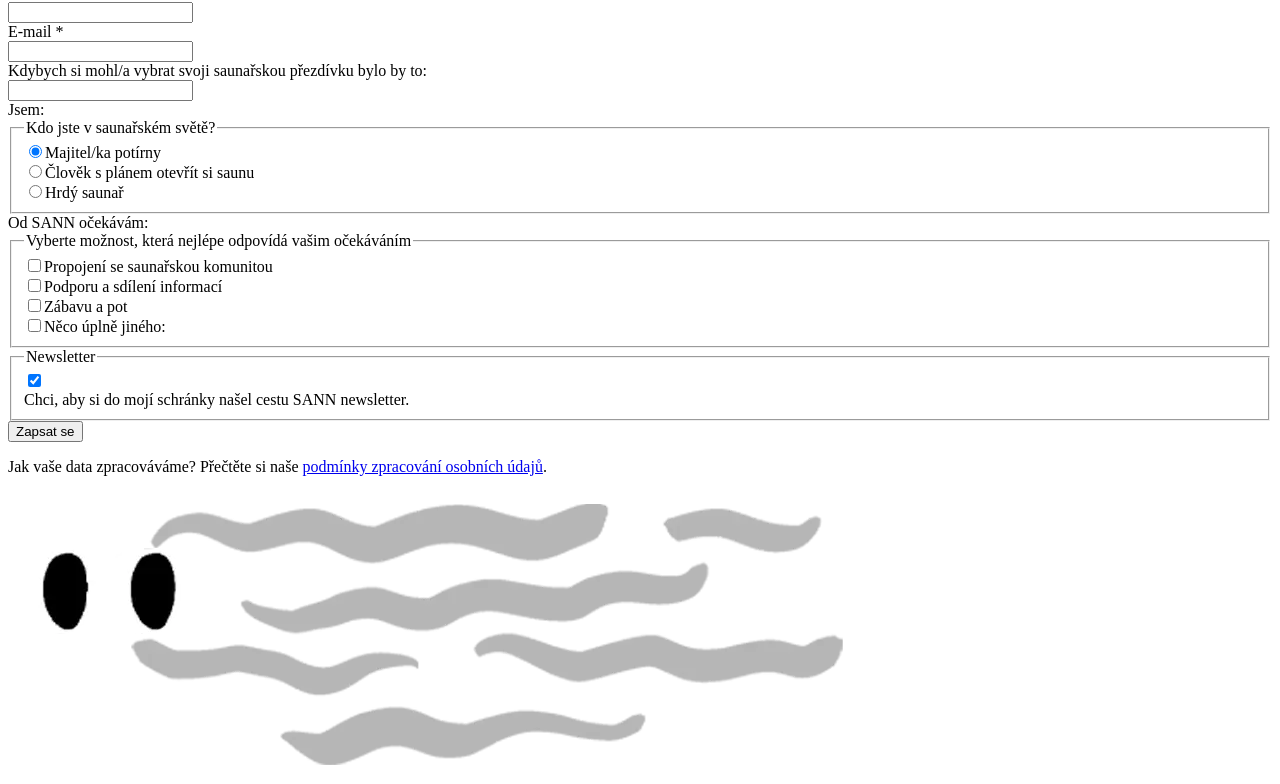
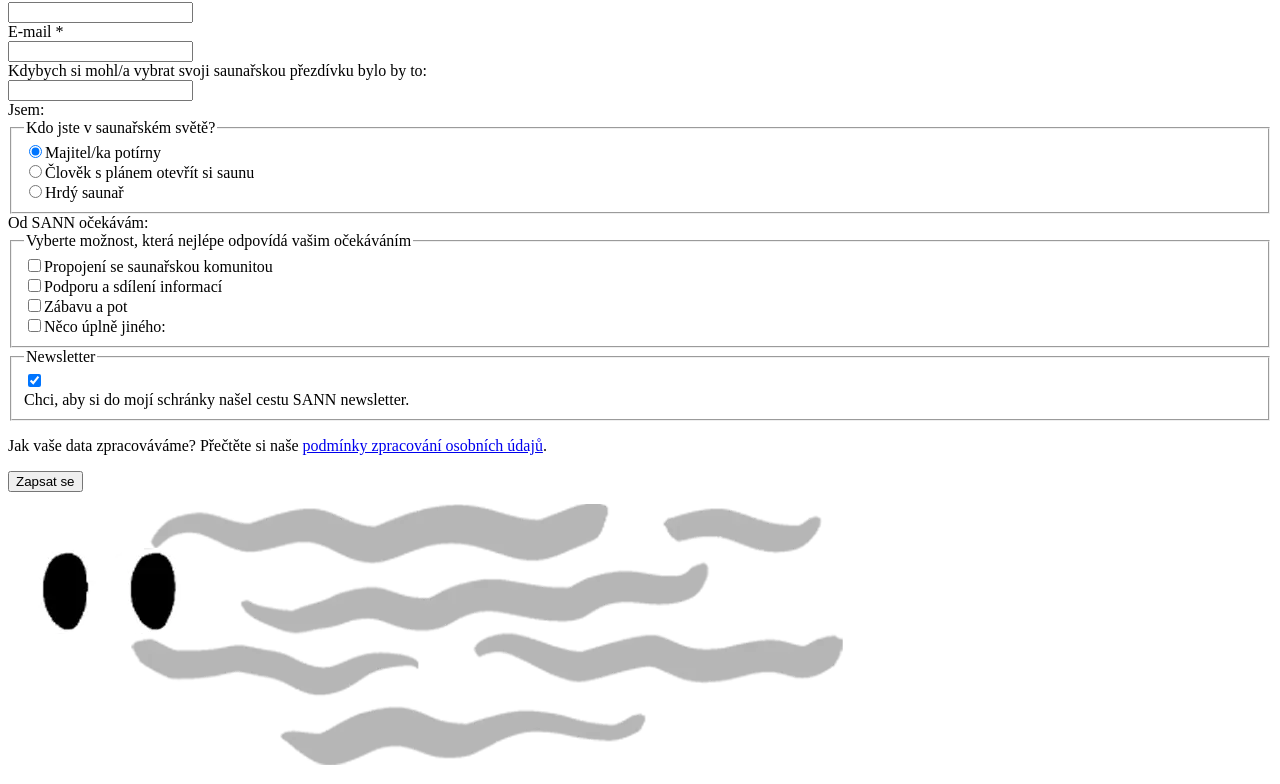
Before and after one commit to maceksimon/san, a Nuxt app: page / in a window 1280 px wide. Shown: the part 4261-5045 px from the top of the page. Built offline with nearby package versions, Linux system fonts and the light colour scheme.

Commit message:
font sizing and button styles

```diff
--- a/assets/css/main.css
+++ b/assets/css/main.css
@@ -4,7 +4,7 @@
 
 @layer components {
   .btn {
-    @apply inline-flex items-center justify-center rounded-md px-3.5 py-2.5 text-sm font-semibold focus-visible:outline focus-visible:outline-2 focus-visible:outline-offset-2
+    @apply inline-flex items-center justify-center rounded-md px-3.5 py-2.5 font-semibold focus-visible:outline focus-visible:outline-2 focus-visible:outline-offset-2
   }
   .btn-primary {
     @apply bg-amber-600 text-white hover:bg-amber-500 focus-visible:outline-amber-600
--- a/components/EventInvitation.vue
+++ b/components/EventInvitation.vue
@@ -3,9 +3,9 @@
     <div class="max-w-2xl text-3xl font-bold tracking-tight text-gray-900 sm:text-4xl my-10">
       <h2 class="inline sm:block">Přijď na SANN: Jak si postavit saunu</h2>
     </div>
-    <div class="grid lg:grid-cols-5 gap-8 sm:gap-12 lg:gap-16">
-      <div class="lg:col-span-3">
-        <div class="relative bg-teal-400 rounded-3xl p-4 sm:p-6 lg:p-8">
+    <div class="grid md:grid-cols-5 gap-8 sm:gap-12 md:gap-16">
+      <div class="md:col-span-3">
+        <div class="relative bg-teal-400 rounded-3xl p-4 py-6 sm:px-6 lg:py-8 lg:px-8">
           <div class="font-bold sm:text-lg space-y-2">
             <div class="flex flex-wrap gap-2">
               <dt>Termín:</dt><dd>18. - 21.&nbsp;července</dd>
@@ -32,10 +32,10 @@
           <NuxtImg src="/images/prosteradlo_transparent.webp" class="absolute top-4 -right-20 w-48" />
         </div>
       </div>
-      <div class="flex justify-center lg:col-span-2">
+      <div class="flex justify-center md:col-span-2">
         <div class="text-center">
-          <NuxtImg src="/images/sauna_transparent.webp" class="max-h-120" />
-          <NuxtLink to="workshop" class="btn btn-primary min-w-40">
+          <NuxtImg src="/images/sauna_transparent.webp" class="max-h-64 lg:max-h-96" />
+          <NuxtLink to="workshop" class="btn btn-primary min-w-24 mt-4">
             Víc
           </NuxtLink>
         </div>
--- a/components/FormCheckboxExpectations.vue
+++ b/components/FormCheckboxExpectations.vue
@@ -1,12 +1,12 @@
 <template>
   <div>
-    <label for="field-expectation" class="text-base font-semibold text-gray-900">Od SANN očekávám:</label>
+    <label for="field-expectation" class="text-lg font-semibold text-gray-900">Od SANN očekávám:</label>
     <fieldset id="field-expectation" class="mt-4">
       <legend class="sr-only">Vyberte možnost, která nejlépe odpovídá vašim očekáváním</legend>
       <div class="space-y-4">
         <div v-for="option in expecationOptions" :key="option.id" class="flex items-center">
           <input v-model="expectations" :id="option.id" name="expectation-options" type="checkbox" class="h-4 w-4 rounded border-gray-400 text-amber-600 focus:ring-amber-600" :value="option.id" />
-          <label :for="option.id" class="ml-3 block text-sm font-medium leading-6 text-gray-900">
+          <label :for="option.id" class="ml-3 block font-medium leading-6 text-gray-900">
             {{ option.title }}
           </label>
         </div>
--- a/components/FormCheckboxNewsletter.vue
+++ b/components/FormCheckboxNewsletter.vue
@@ -7,7 +7,7 @@
           <input id="comments" aria-describedby="comments-description" name="comments" type="checkbox" value="Ano"
             class="h-4 w-4 rounded border-gray-400 text-amber-600 focus:ring-amber-600" checked />
         </div>
-        <div class="ml-3 text-sm leading-6">
+        <div class="ml-3 leading-6">
           <label for="comments" class="font-medium text-gray-900">
             Chci, aby si do mojí schránky našel cestu SANN newsletter.
           </label>
--- a/components/FormNewsletter.vue
+++ b/components/FormNewsletter.vue
@@ -13,17 +13,21 @@
         <FormCheckboxExpectations />
         <FormCheckboxNewsletter />
         <!-- Signup -->
-        <div class="flex justify-end">
-          <button type="submit"
-            class="flex-none rounded-md bg-amber-600 px-3.5 py-2.5 font-semibold text-white shadow-sm hover:bg-amber-500 focus-visible:outline focus-visible:outline-2 focus-visible:outline-offset-2 focus-visible:outline-amber-600">Zapsat
-            se</button>
+        <div class="flex justify-between items-center gap-4">
+          <div>
+            <p class="mt-4 leading-6 text-gray-900">Jak vaše data zpracováváme? Přečtěte si naše <a href="#"
+                class="text-amber-600 hover:text-amber-500">podmínky zpracování osobních údajů</a>.</p>
+            <input type="hidden" name="form-name" value="Registrační formulář" />
+            <p hidden class="sr-only  ">
+              <label>Don’t fill this out: <input name="bot-field" /></label>
+            </p>
+          </div>
+          <div class="shrink-0">
+            <button type="submit" class="flex-none btn btn-primary">
+              Zapsat se
+            </button>
+          </div>
         </div>
-        <p class="mt-4 text-sm leading-6 text-gray-900">Jak vaše data zpracováváme? Přečtěte si naše <a href="#"
-            class="font-semibold text-amber-600 hover:text-amber-500">podmínky zpracování osobních údajů</a>.</p>
-        <input type="hidden" name="form-name" value="Registrační formulář" />
-        <p hidden class="sr-only  ">
-          <label>Don’t fill this out: <input name="bot-field" /></label>
-        </p>
       </div>
     </form>
     <img class="absolute hidden lg:block right-4 lg:top-[160px] w-52 h-auto pointer-events-none" src="/images/eyes.webp" alt="" aria-hidden="true" />
--- a/components/FormPersonalDetails.vue
+++ b/components/FormPersonalDetails.vue
@@ -1,6 +1,6 @@
 <template>
   <div>
-    <label for="fullName" class="block text-sm font-medium leading-6 text-gray-900">Celé jméno <span class="text-red-600">*</span></label>
+    <label for="fullName" class="block font-medium leading-6 text-gray-900">Celé jméno <span class="text-red-600">*</span></label>
     <div class="mt-2">
       <input type="text" name="full_name" id="fullName"
         class="block w-full rounded-md border-0 py-1.5 text-gray-900 shadow-sm ring-1 ring-inset ring-gray-400 placeholder:text-gray-400 focus:ring-2 focus:ring-inset focus:ring-amber-600 sm:text-sm sm:leading-6"
@@ -8,20 +8,20 @@
     </div>
   </div>
   <div>
-    <label for="city" class="block text-sm font-medium leading-6 text-gray-900">Město <span class="text-red-600">*</span></label>
+    <label for="city" class="block font-medium leading-6 text-gray-900">Město <span class="text-red-600">*</span></label>
     <div class="mt-2">
       <input type="text" name="city" id="city" class="block w-full rounded-md border-0 py-1.5 text-gray-900 shadow-sm ring-1 ring-inset ring-gray-400 placeholder:text-gray-400 focus:ring-2 focus:ring-inset focus:ring-amber-600 sm:text-sm sm:leading-6" autocomplete="city" required />
     </div>
   </div>
   <div>
-    <label for="email-address" class="block text-sm font-medium leading-6 text-gray-900">E-mail <span class="text-red-600">*</span></label>
+    <label for="email-address" class="block font-medium leading-6 text-gray-900">E-mail <span class="text-red-600">*</span></label>
     <div class="mt-2">
       <input id="email-address" name="email" type="email" autocomplete="email" required
         class="block w-full rounded-md border-0 px-3.5 py-2 text-gray-900 shadow-sm ring-1 ring-inset ring-gray-400 placeholder:text-gray-400 focus:ring-2 focus:ring-inset focus:ring-amber-600 sm:text-sm sm:leading-6" placeholder="" />
     </div>
   </div>
   <div>
-    <label for="nickname" class="block text-sm font-medium leading-6 text-gray-900">
+    <label for="nickname" class="block font-medium leading-6 text-gray-900">
       Kdybych si mohl/a vybrat svoji saunařskou přezdívku bylo by to:
     </label>
     <div class="mt-2">
--- a/components/FormRadioRegistrar.vue
+++ b/components/FormRadioRegistrar.vue
@@ -1,12 +1,12 @@
 <template>
   <div>
-    <label for="field-registrar" class="text-base font-semibold text-gray-900">Jsem:</label>
+    <label for="field-registrar" class="text-lg font-semibold text-gray-900">Jsem:</label>
     <fieldset id="field-registrar" class="mt-4">
       <legend class="sr-only">Kdo jste v saunařském světě?</legend>
       <div class="space-y-4">
         <div v-for="option in registrarOptions" :key="option.id" class="flex items-center">
           <input :id="option.id" name="registrar-type" type="radio" :checked="option.id === 'majitel'" :value="option.id" class="h-4 w-4 border-gray-400 text-amber-600 focus:ring-amber-600" />
-          <label :for="option.id" class="ml-3 block text-sm font-medium leading-6 text-gray-900">
+          <label :for="option.id" class="ml-3 block font-medium leading-6 text-gray-900">
             {{ option.title }}
           </label>
         </div>
--- a/components/FormTextareaComment.vue
+++ b/components/FormTextareaComment.vue
@@ -1,6 +1,6 @@
 <template>
   <div>
-    <label for="comment" class="block text-sm font-medium leading-6 text-gray-900">Jaká jsou vaše očekávání?</label>
+    <label for="comment" class="block font-medium leading-6 text-gray-900">Jaká jsou vaše očekávání?</label>
     <div class="mt-2">
       <textarea rows="4" name="comment" id="comment" class="block w-full rounded-md border-0 py-1.5 text-gray-900 shadow-sm ring-1 ring-inset ring-gray-300 placeholder:text-gray-400 focus:ring-2 focus:ring-inset focus:ring-amber-600 sm:text-sm sm:leading-6" />
     </div>
```
Also changed, not shown: public/images/vikendovy_workshop_transparent.webp (added).
